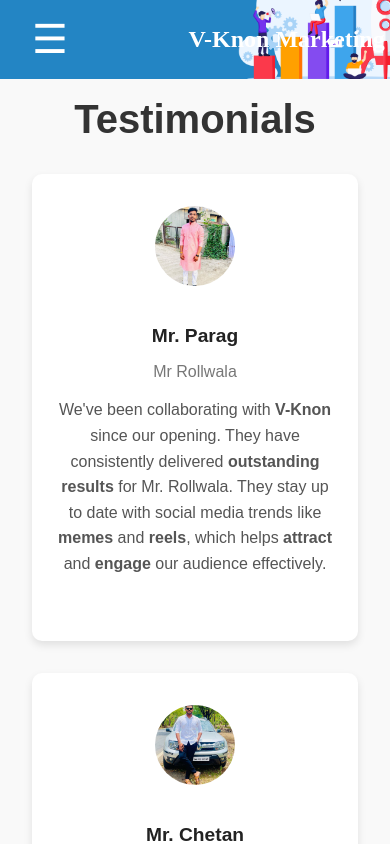
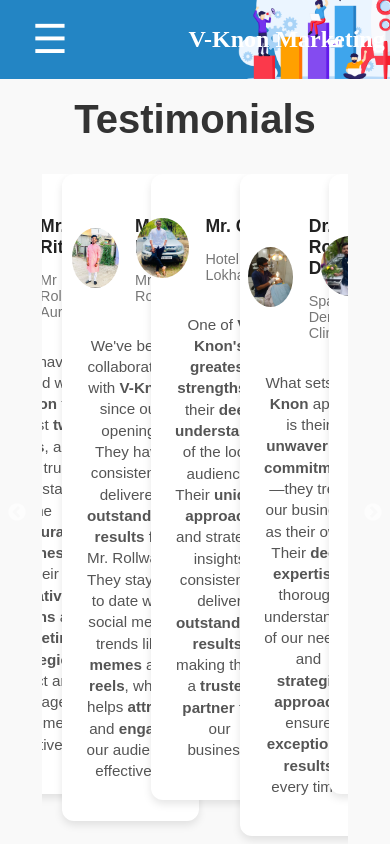
Before and after one commit to vishu3108/v-knon, a React (Create React App) app: page /testimonials in a window 390 px wide. Shown: the top 844 px of the page. Built offline with nearby package versions, Linux system fonts and the light colour scheme; a web font is replaced by a local one.

Commit message:
Testimonials Mobile Friendly

```diff
--- a/src/CSS/About.css
+++ b/src/CSS/About.css
@@ -33,39 +33,35 @@
     margin: 0 auto 3rem;
 }
 
-/* Stats Section */
 .stats-section {
     display: flex;
-    flex-wrap: nowrap; /* Align stats in one row */
-    justify-content: space-around;
-    gap: 2rem; /* Increased gap between stat cards */
-    margin: 3rem 0;
-    overflow-x: auto;
-    padding-bottom: 1rem;
-    padding-right: 3rem; /* Increased right padding */
-}
-
-/* Stat Card */
-.stat-card {
-    background: linear-gradient(135deg, #ff9a8b, #ff6a00); /* New gradient colors */
+    justify-content: space-evenly;
+    margin-bottom: 4rem;
+    padding: 2rem;
+  }
+  .stat-card {
+    background: #ffffff;
+    padding: 2.5rem;
     border-radius: 12px;
-    box-shadow: 0 4px 12px rgba(0, 0, 0, 0.1);
-    padding: 1.5rem;
+    width: 250px;
     text-align: center;
-    width: 200px; /* Reduced width */
-    min-width: 200px; /* Reduced width */
-    display: flex;
-    flex-direction: column;
-    justify-content: center;
-    align-items: center;
-    position: relative;
     transition: transform 0.3s ease, box-shadow 0.3s ease;
-}
-
-.stat-card:hover {
-    transform: translateY(-5px);
-    box-shadow: 0 8px 20px rgba(0, 0, 0, 0.15);
-}
+    box-shadow: 0 8px 15px rgba(0, 0, 0, 0.08);
+  }
+  .stat-card:hover {
+    transform: translateY(-10px);
+    box-shadow: 0 12px 20px rgba(0, 0, 0, 0.12);
+  }
+  .stat-card h2 {
+    font-size: 2.5rem;
+    margin-bottom: 1rem;
+    color: #4a90e2;
+  }
+  .stat-card p {
+    font-size: 1.2rem;
+    opacity: 0.8;
+    color: #546a79;
+  }
 
 .stat-number {
     font-size: 2.5rem;
@@ -235,9 +231,10 @@
     }
 
     .stat-card {
-        width: 100%; /* Increased width to consume proportionate space */
+        width: 40%; /* Increased width to consume proportionate space */
         min-width: unset;
         padding: 2rem; /* Increased padding for better spacing */
+        border-radius: 3rem;
     }
 
     .stat-number {
--- a/src/CSS/Service.css
+++ b/src/CSS/Service.css
@@ -176,54 +176,6 @@
   border-radius: 10px;
 }
 
-/* Additional styles for hero & stats sections */
-.hero-section {
-  margin-bottom: 4rem;
-}
-.hero-section h1 {
-  font-size: 3.5rem;
-  font-weight: 600;
-  margin-bottom: 1rem;
-  color: #2b3a42;
-}
-.hero-section p {
-  font-size: 1.4rem;
-  opacity: 0.85;
-  margin-bottom: 2rem;
-  max-width: 800px;
-  margin: 0 auto;
-  color: #546a79;
-}
-
-.stats-section {
-  display: flex;
-  justify-content: space-evenly;
-  margin-bottom: 4rem;
-  padding: 2rem;
-}
-.stat-card {
-  background: #ffffff;
-  padding: 2.5rem;
-  border-radius: 12px;
-  width: 250px;
-  text-align: center;
-  transition: transform 0.3s ease, box-shadow 0.3s ease;
-  box-shadow: 0 8px 15px rgba(0, 0, 0, 0.08);
-}
-.stat-card:hover {
-  transform: translateY(-10px);
-  box-shadow: 0 12px 20px rgba(0, 0, 0, 0.12);
-}
-.stat-card h2 {
-  font-size: 2.5rem;
-  margin-bottom: 1rem;
-  color: #4a90e2;
-}
-.stat-card p {
-  font-size: 1.2rem;
-  opacity: 0.8;
-  color: #546a79;
-}
 
 /* For the services grid (if used elsewhere) */
 .services-section {
--- a/src/CSS/Testimonials.css
+++ b/src/CSS/Testimonials.css
@@ -1,4 +1,4 @@
-/* Container for the testimonials page */
+/* Testimonials container */
 .testimonials-container {
   padding: 4rem 2rem;
   text-align: center;
@@ -13,23 +13,26 @@
   color: #333;
 }
 
-  /* Grid layout for testimonial cards */
-  .testimonials-grid {
-    display: grid;
-    grid-template-columns: repeat(auto-fit, minmax(250px, 1fr));
-    gap: 2rem;
-    justify-items: center;
+/* Slick slider container */
+.slick-slider {
+  max-width: 100%;
+  margin: auto;
 }
 
-  /* Individual testimonial card styling with extra vertical padding */
+/* Individual testimonial card */
 .testimonial-card {
   background: #fff;
-    padding: 2rem 1.5rem 3rem; /* Increased bottom padding for longer reviews */
-    border-radius: 10px;
+  max-width: 250px;
+  height: 260px; /* Fixed height */
+  padding: 2rem 1.5rem 2rem; /* Increased bottom padding for longer reviews */
+   border-radius: 12px;
   box-shadow: 0 4px 8px rgba(0, 0, 0, 0.1);
+  text-align: center;
+  display: flex;
+  flex-direction: column;
+  justify-content: space-between;
+  margin: 0 25px; /* More margin between slides */
   transition: transform 0.3s ease, box-shadow 0.3s ease;
-    max-width: 300px;
-    text-align: center;
 }
 
 .testimonial-card:hover {
@@ -37,32 +40,77 @@
   box-shadow: 0 8px 16px rgba(0, 0, 0, 0.2);
 }
 
-  /* Circular photo styling */
+/* Header containing image and text */
+.testimonial-header {
+  display: flex;
+  align-items: center;
+  justify-content: center;
+  gap: 1rem;
+  margin-bottom: 1rem;
+}
+
+/* Circular profile image */
 .testimonial-photo {
-    width: 80px;
-    height: 80px;
+  width: 60px;
+  height: 60px;
   border-radius: 50%;
   object-fit: cover;
-    margin-bottom: 1rem;
+}
+
+/* Name & Designation Container */
+.testimonial-info {
+  text-align: left;
 }
 
 /* Name styling */
 .testimonial-name {
-    font-size: 1.2rem;
-    margin-bottom: 0.5rem;
+  font-size: 1.1rem;
   color: #222;
+  margin-bottom: 0.2rem;
 }
 
 /* Designation styling */
 .testimonial-designation {
-    font-size: 1rem;
-    margin-bottom: 1rem;
+  font-size: 0.9rem;
   color: #777;
 }
 
 /* Review text styling */
 .testimonial-review {
-    font-size: 1rem;
+  font-size: 0.95rem;
   color: #555;
-    line-height: 1.6;
+  line-height: 1.4;
 }
+
+/* Slick Slider Dots */
+.slick-dots li button:before {
+  color: #555 !important;
+  font-size: 12px !important;
+}
+
+/* Adjustments for tablets */
+@media (max-width: 1024px) {
+  .slick-slider {
+      max-width: 90%;
+  }
+
+  .testimonial-card {
+      width: 290px;
+      height: 340px;
+  }
+}
+
+/* Adjustments for small screens */
+@media (max-width: 768px) {
+  .slick-slider {
+      max-width: 100%;
+      padding: 0 10px;
+  }
+
+  .testimonial-card {
+      width: 85%;
+      height: auto;
+      margin: 0 auto 15px;
+      padding: 1.5rem;
+  }
+}
--- a/src/components/Testimonials.js
+++ b/src/components/Testimonials.js
@@ -1,5 +1,8 @@
 import React from "react";
-import "../CSS/Testimonials.css"; // Import the CSS file
+import Slider from "react-slick";
+import "slick-carousel/slick/slick.css";
+import "slick-carousel/slick/slick-theme.css";
+import "../CSS/Testimonials.css"; // Import CSS file
 
 const testimonials = [
   {
@@ -49,23 +52,37 @@
 ];
 
 const Testimonials = () => {
+  const settings = {
+  dots: false,
+  infinite: true,
+  speed: 500,
+  slidesToShow: 3, // Default: Show 3 cards on desktop
+  slidesToScroll: 1,
+  autoplay: true,
+  autoplaySpeed: 3000,
+  centerMode: true,
+  centerPadding: "20px",
+
+};
+
+
   return (
     <div className="testimonials-container">
       <h2 className="testimonials-title">Testimonials</h2>
-      <div className="testimonials-grid">
+      <Slider {...settings}>
         {testimonials.map((item) => (
           <div className="testimonial-card" key={item.id}>
-            <img
-              src={item.image}
-              alt={item.name}
-              className="testimonial-photo"
-            />
-            <h3 className="testimonial-name">{item.name}</h3>
-            <p className="testimonial-designation">{item.designation}</p>
+            <div className="testimonial-header">
+              <img src={item.image} alt={item.name} className="testimonial-photo" />
+              <div className="testimonial-info">
+                <h3 className="testimonial-name">{item.name}</h3>
+                <p className="testimonial-designation">{item.designation}</p>
+              </div>
+            </div>
             <p className="testimonial-review">{item.review}</p>
           </div>
         ))}
-      </div>
+      </Slider>
     </div>
   );
 };
```
Lines whose indentation alone changed are shown as unchanged.
